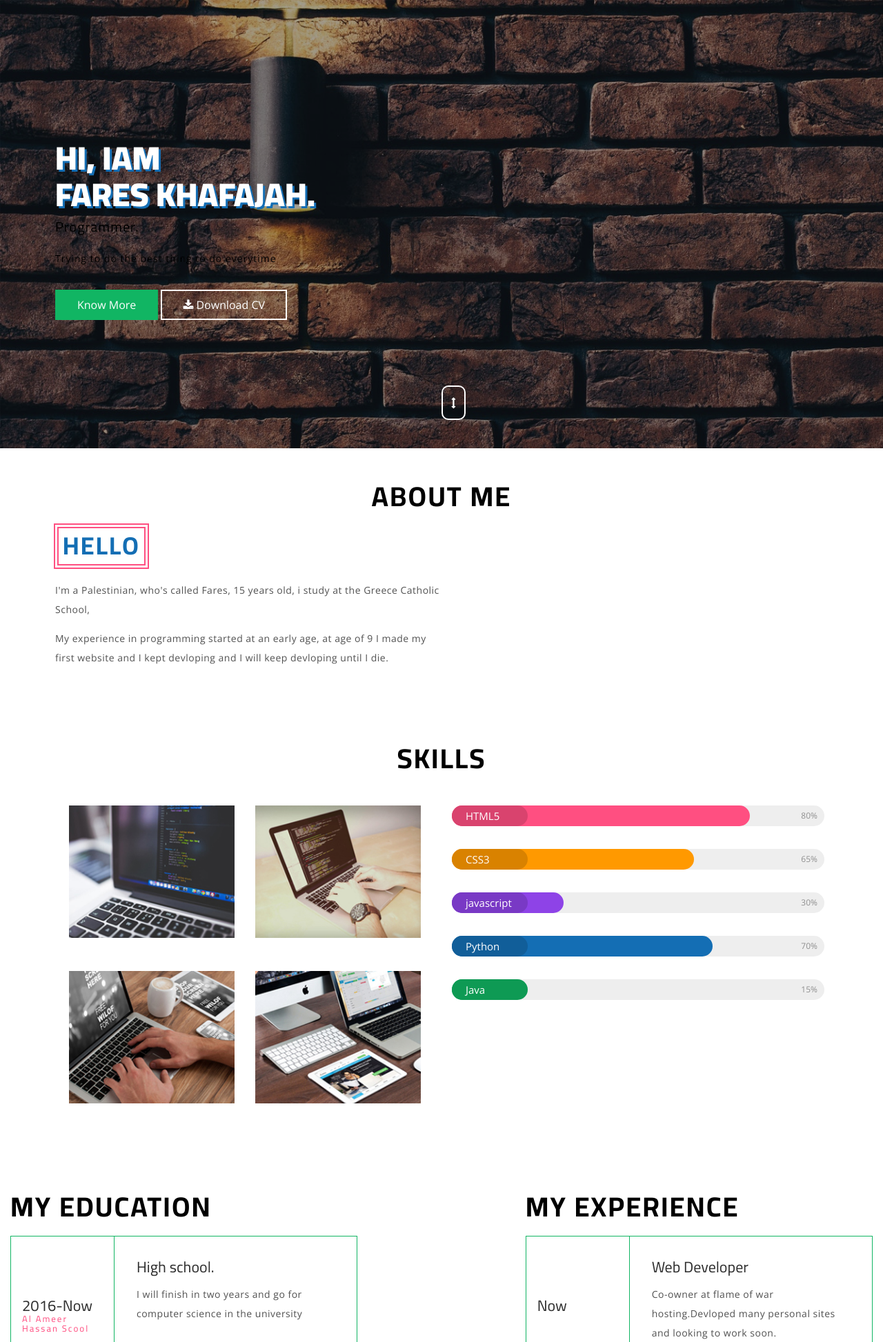
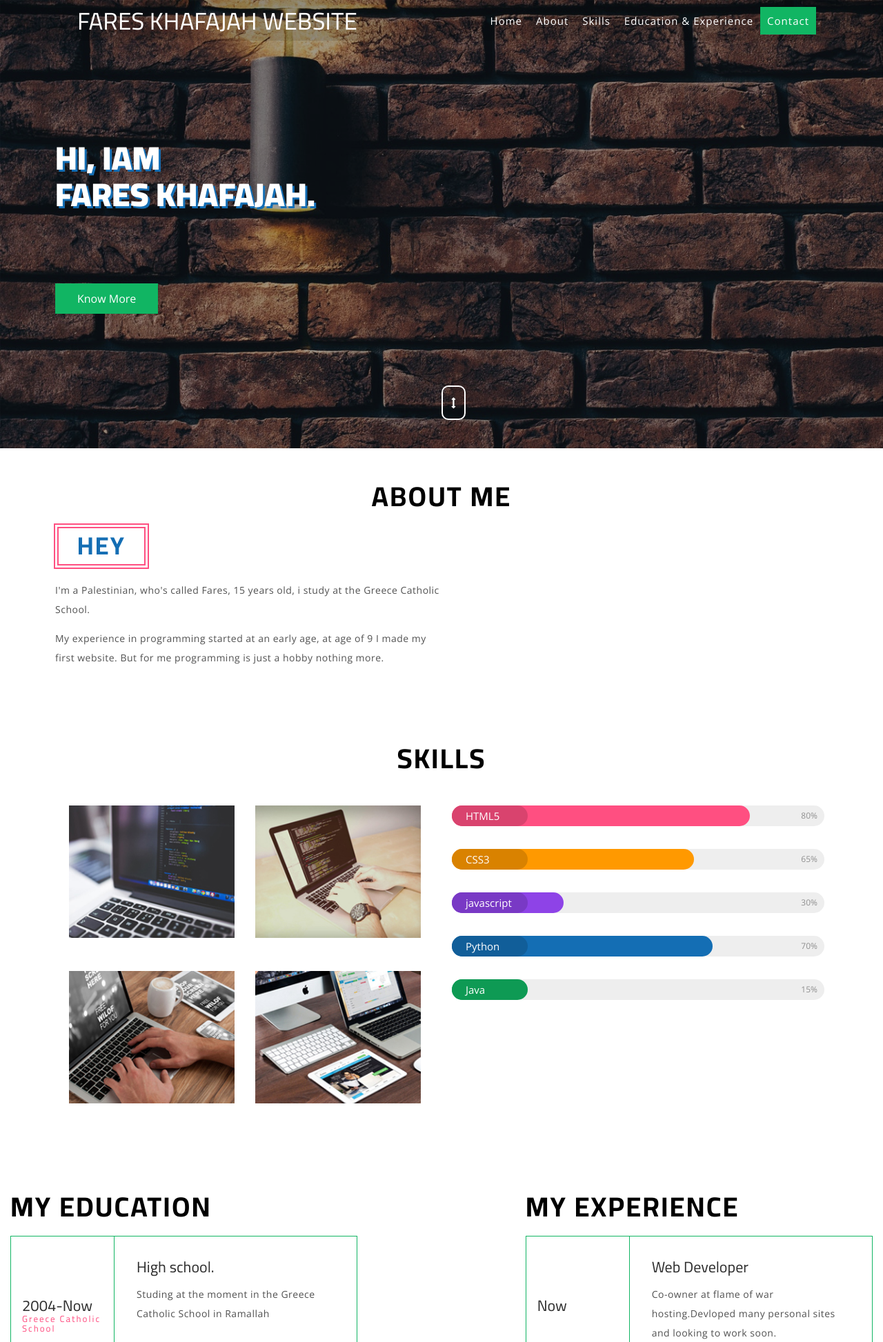
Before and after one commit to FaresKhafajah/personalsite, a Flask app: page / in a window 1280 px wide. Shown: the top 1946 px of the page at 69% size. Run offline with Flask 2, Linux system fonts and the light colour scheme; some libraries are stand-ins or nearby versions.

Commit message:
Pyhton fix

```diff
--- a/app.py
+++ b/app.py
@@ -20,7 +20,7 @@ def showcontact():
 	contactsTable.insert(entry)
 	print list(contactsTable.all())
 	return render_template("contactshow.html" , Name=Name  , Subject=Subject , Email=Email , Phone=Phone , Message=Message)
-@app.route("/19cf8cf68bccacb6b5d8b6c7a0d0ba268bca3ec870485ca47b995704f360bbe35432/d5h12c5nd4jmvn")
+@app.route("/05980172022001")
 def showAll():
 	contacts= db["contacts"]
 	allContacts= list(contacts.all())
--- a/templates/index.html
+++ b/templates/index.html
@@ -34,8 +34,31 @@
 		<div class="container">
 		<!-- header -->
 		<div class="header-w3layouts">
-			{% block Ynavbar %}
-			{% endblock %}
+			<nav class="navbar navbar-default navbar-fixed-top">
+					<div class="navbar-header page-scroll">
+						<button type="button" class="navbar-toggle" data-toggle="collapse" data-target=".navbar-ex1-collapse">
+							<span class="sr-only">My_Design</span>
+							<span class="icon-bar"></span>
+							<span class="icon-bar"></span>
+							<span class="icon-bar"></span>
+						</button>
+						<h1><a class="navbar-brand" href="/">Fares Khafajah Website</a></h1>
+					</div>
+					<!-- Collect the nav links, forms, and other content for toggling -->
+					<div class="collapse navbar-collapse navbar-ex1-collapse">
+						<ul class="nav navbar-nav navbar-right cl-effect-15">
+							<!-- Hidden li included to remove active class from about link when scrolled up past about section -->
+							<li class="hidden"><a class="page-scroll" href="#page-top"></a>	</li>
+							<li><a class="page-scroll scroll" href="#home">Home</a></li>
+							<li><a class="page-scroll scroll" href="#about">About</a></li>
+							<li><a class="page-scroll scroll" href="#skills">Skills</a></li>
+							<li><a class="page-scroll scroll" href="#education">Education & Experience </a></li>
+							<li><a class="page-scroll scroll" href="#contact">Contact</a></li>
+						</ul>
+					</div>
+					<!-- /.navbar-collapse -->
+				<!-- /.container -->
+			</nav>
 		</div>
 		<!-- //header -->
 
@@ -43,11 +66,10 @@
 				<div class="w3_banner_info_grid">
 					<h2 data-aos="fade-right">Hi, iam </h2>
 					<h2 data-aos="fade-right">Fares Khafajah.</h2>
-					<h5>Programmer.</h5>
-					<p>Trying to do the best thing to do everytime</p>
 					<ul data-aos="slide-up">
+					<br><br><br><br><br>
 						<li><a href="#" class="w3ls_more" data-toggle="modal" data-target="#myModal">Know More</a></li>
-						<li><a href="#" class="scroll w3l_contact"><i class="fa fa-download" aria-hidden="true"></i> Download CV</a></li>
+					<!--<li><a href="#" class="scroll w3l_contact"><i class="fa fa-download" aria-hidden="true"></i> Download CV</a></li> -->
 					</ul>
 				</div>
 			</div>
@@ -124,9 +146,9 @@
 <div class="about" id="about">
 	<h3 data-aos="zoom-in">About me</h3>
 	<div class="col-md-6 about-left">
-		<h3 data-aos="slide-up">Hello</h3>
-		<p>I'm a Palestinian, who's called Fares, 15 years old, i study at the Greece Catholic School, </p>
-		<p>My experience in programming started at an early age, at age of 9 I made my first website and I kept devloping and I will keep devloping until I die. </p>
+		<h3 data-aos="slide-up">Hey</h3>
+		<p>I'm a Palestinian, who's called Fares, 15 years old, i study at the Greece Catholic School. </p>
+		<p>My experience in programming started at an early age, at age of 9 I made my first website. But for me programming is just a hobby nothing more. </p>
 	</div>
 	<div data-aos="flip-right" class="col-md-6 about-right">
 	</div>
@@ -227,12 +249,12 @@
 			  <div class="education-agile-grids">
 				  <div class="education-agile-w3l">
 				     <div class="education-agile-w3l-year">
-					       <h4>2016-Now</h4>
-						   <h6>Al Ameer Hassan Scool</h6>
+					       <h4>2004-Now</h4>
+						   <h6>Greece Catholic School</h6>
 				     </div>
 					 <div class="education-agile-w3l-info">
 					       <h4>High school.</h4>
-						   <p>I will finish in two years and go for computer science in the university </p>
+						   <p> Studing at the moment in the Greece Catholic School in Ramallah</p>
 
 				     </div>
 				      <div class="clearfix"></div>
@@ -240,11 +262,11 @@
 				  <div class="education-agile-w3l two">
 				     <div class="education-agile-w3l-year">
 					       <h4>2016-Now</h4>
-						   <h6>Acess Programme</h6>
+						   <h6>Deutsch</h6>
 				     </div>
 					 <div class="education-agile-w3l-info">
-					       <h4>English degree</h4>
-						   <p>Programme from Amideast focuses on English and American culture.</p>
+					       <h4>Deutsch degree</h4>
+						   <p>Studing German in the French German Center.</p>
 
 				     </div>
 				      <div class="clearfix"></div>
@@ -255,8 +277,8 @@
 						   <h6>Code for Palestine</h6>
 				     </div>
 					 <div class="education-agile-w3l-info last">
-					       <h4>Programming programme</h4>
-						   <p>Programming programme powered by Paltel group foundation focuses on programming and other skills like leadership and design thinking. </p>
+					       <h4>Programming program</h4>
+						   <p>Programming program powered by Paltel group foundation focuses on programming and other skills like leadership and design thinking. </p>
 
 				     </div>
 				      <div class="clearfix"></div>
@@ -300,7 +322,7 @@
 				     </div>
 					 <div class="education-agile-w3l-info last">
 					       <h4>Graphic Designer</h4>
-						  	<p>I can work with photoshop and design posters, I work with a voulntary group named "nabd el madares"</p>
+						  	<p>I can work with photoshop and design posters</p>
 
 				     </div>
 				      <div class="clearfix"></div>
@@ -338,12 +360,12 @@
 			<div data-aos="flip-down" class="col-md-6 contactright1">
 			<span class="glyphicon glyphicon-map-marker" aria-hidden="true"></span>
 			<h4>Location</h4>
-			<p>Birzeit-Ramallah-Palestine</p>
+			<p>Ramallah-Palestine</p>
 			</div>
 			<div data-aos="flip-down" class="col-md-6 contactright1">
 			<span class="glyphicon glyphicon-phone" aria-hidden="true"></span>
 			<h4>Phone</h4>
-			<p>+970-0597333895</p>
+			<p>+970-0598017202</p>
 			</div>
 			<div class="clearfix"></div>
 			<div data-aos="flip-up"class="col-md-6 contactright1">
```
